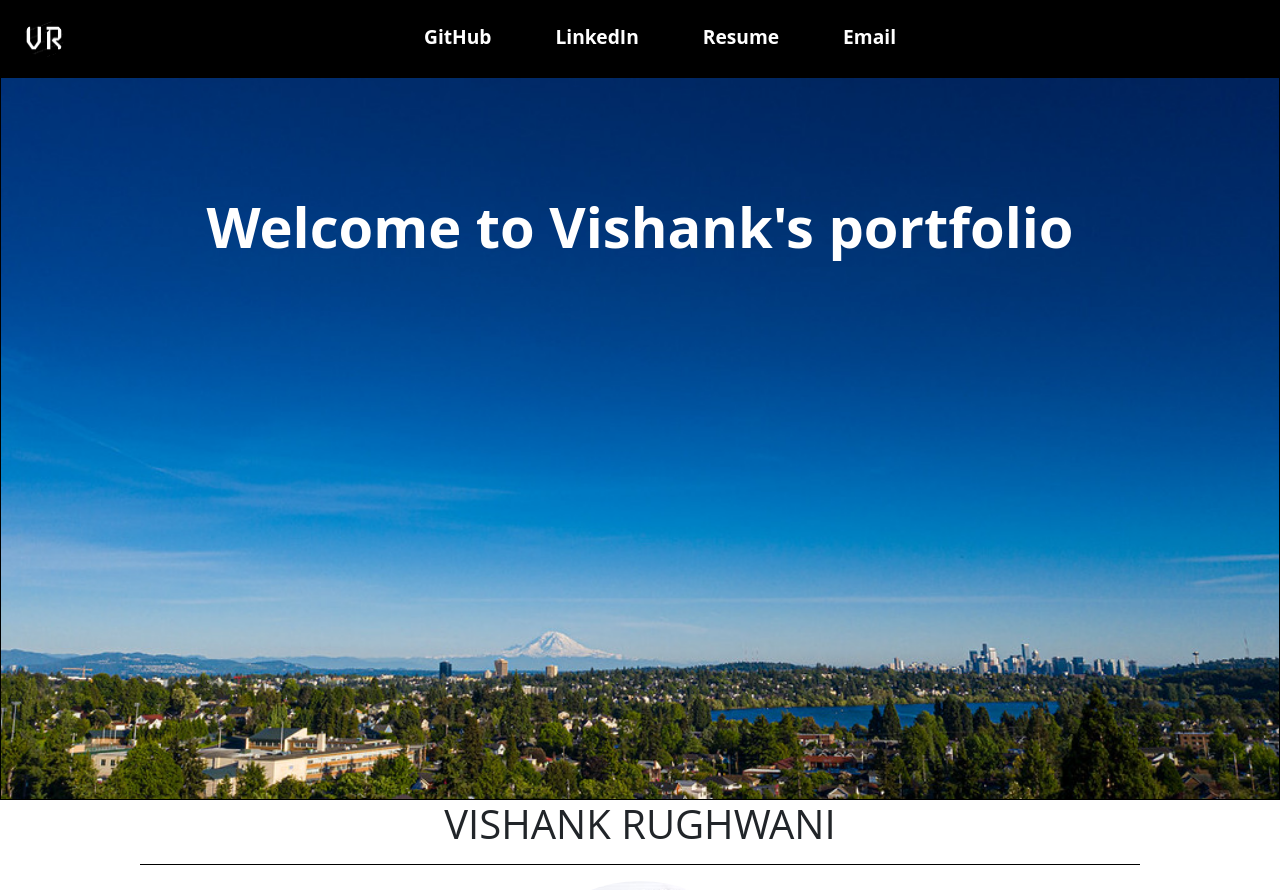
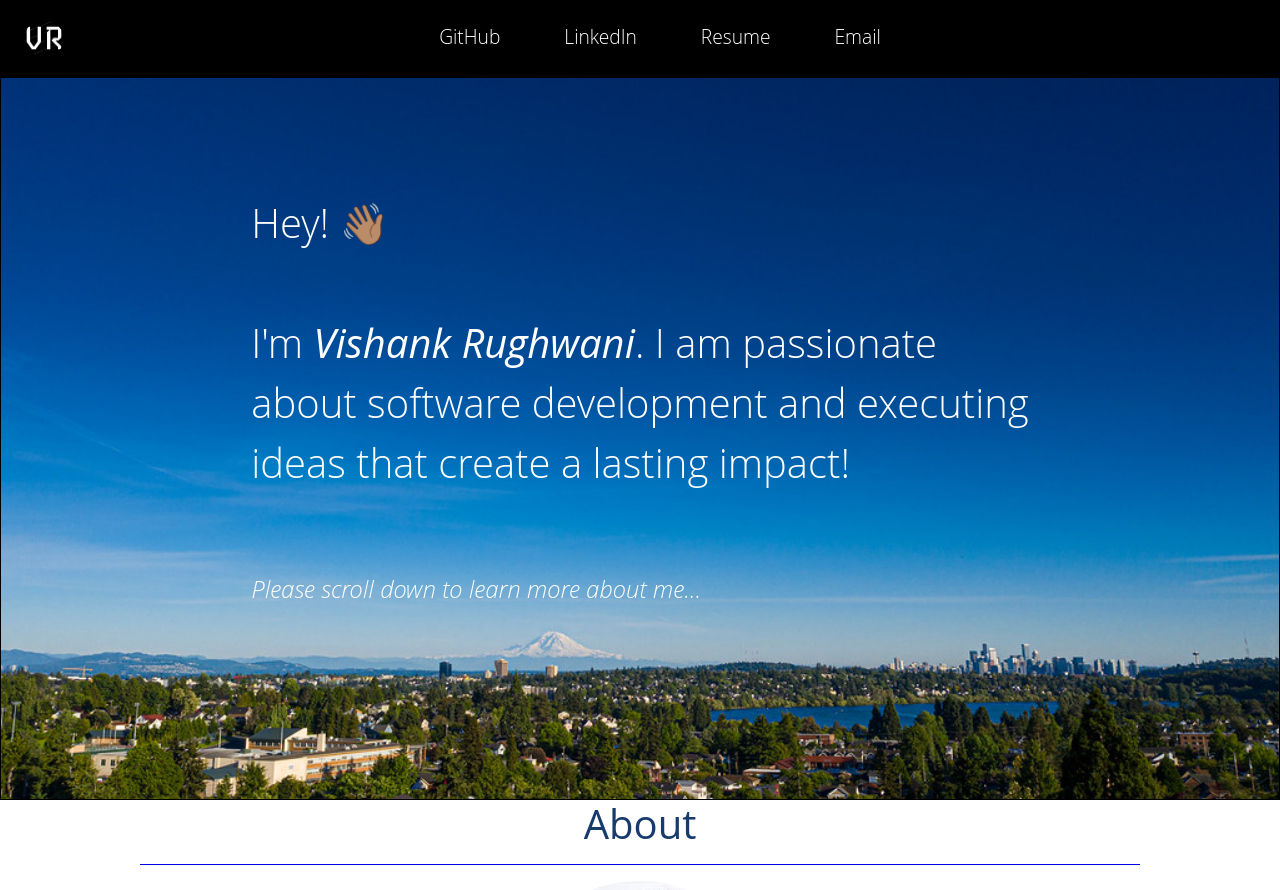
Before and after one commit to vishankrug/personal-website, a React (Create React App) app: page / in a window 1280 px wide. Shown: the top 890 px of the page. Built offline with nearby package versions, Linux system fonts and the light colour scheme.

Commit message:
Finished landing page

```diff
--- a/src/App.css
+++ b/src/App.css
@@ -52,7 +52,7 @@
 
 .navbar-navlink{
   color: white;
-  font-weight: bold;
+  font-weight: lighter;
   font-size: 1.2rem;
 }
 
@@ -77,8 +77,19 @@
 }
 
 .header-landing-page{
-  font-size: 3.5rem;
+  font-size: 2.5rem;
+  font-weight: lighter;
+  color: white;
+}
+
+.name{
   font-weight: bolder;
-  color: white;
+}
 
+.scroll{
+  font-size: 1.5rem;
 }
+
+.title{
+  color: #173b6c;;
+}
--- a/src/Homepage.js
+++ b/src/Homepage.js
@@ -1,8 +1,8 @@
 export function About(){
     return(
         <div className="homepage firstitem">
-            <h1>VISHANK RUGHWANI</h1>
-            <hr size="100" width="1000" color="black" />
+            <h1 className="title">About</h1>
+            <hr className="title" size="100" width="1000" color="blue" />
             <div>
                 <img className="rounded-circle people_image" src={"./vishank.jpeg"}  alt={"an image of Vishank"}/>
             </div>
--- a/src/LandingPage.js
+++ b/src/LandingPage.js
@@ -1,7 +1,7 @@
 import React from 'react';
 import {Spring} from 'react-spring/renderprops';
 
-export function LandingPage (props){
+export function LandingPage (){
 
     return(
         <div style={{
@@ -11,11 +11,15 @@ export function LandingPage (props){
             height: "100vh",
             border: "1px solid black",
             }}>
-            <Spring from={{opacity:0}} to={{opacity:1}} config={{delay:250}}>
+            <Spring from={{opacity:0}} to={{opacity:1}} config={{delay:300}}>
                 {props => (
                     <div style={props}>
                         <div className="header-flex">
-                            <h1 className="header-landing-page">Welcome to Vishank's portfolio</h1>
+                            <p className="header-landing-page">Hey! 👋🏽
+                            <br/><br/>I'm <em className="name">Vishank Rughwani</em>. I am passionate <br/> about software development and executing <br/> ideas that create a lasting impact!
+                            <br/><br/><em className="scroll">Please scroll down to learn more about me...</em>
+                            </p>
+
                         </div>
                     </div>
                 )}
--- a/src/Navbar.js
+++ b/src/Navbar.js
@@ -39,7 +39,7 @@ export function Footer(){
   return(
     <div className="mt-5">
       <hr></hr>
-      <p className="ml-5">Copyright &copy; 2020 Vishank Rughwani. All rights reserved.  </p>
+      <p className="ml-5">Copyright &copy; 2020 Vishank Rughwani 👨🏽‍💻 </p>
     </div>
   )
 }
```
Also changed, not shown: 1 other file (tests, documents, lock files or other folders).
